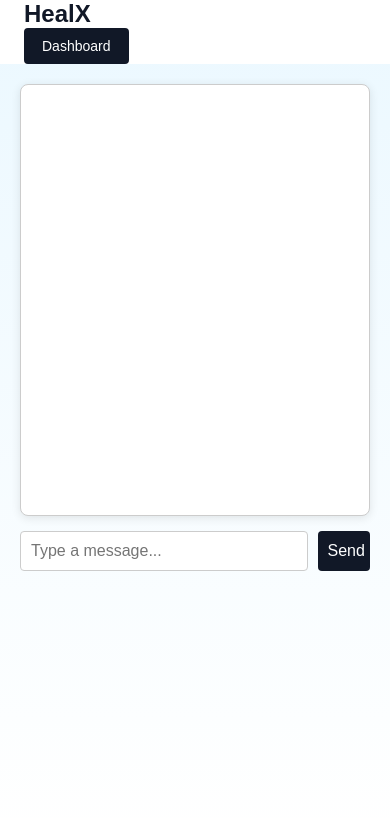
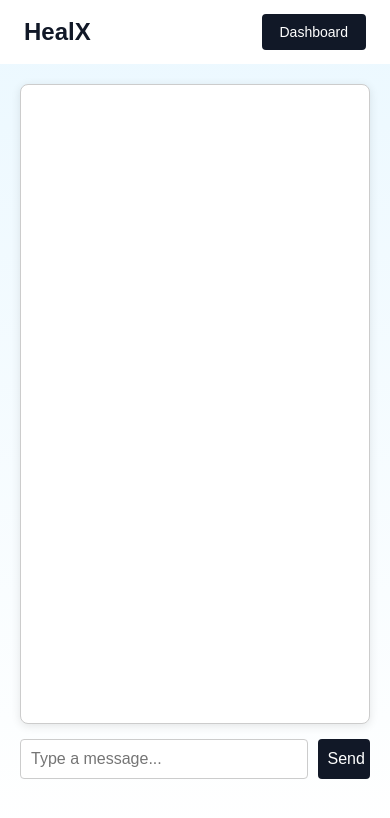
Before and after one commit to rehmanazeem/patient_power_pack, a Flask app: page / in a window 390 px wide. Shown: the top 818 px of the page. Run offline with Flask 3, Linux system fonts and the light colour scheme.

Commit message:
Changed chat box size.

```diff
--- a/static/style.css
+++ b/static/style.css
@@ -53,19 +53,7 @@ a {
     opacity: 0.85;
 }
 
-/* Responsive settings */
-@media (max-width: 768px) {
-    #navbar-inner {
-        flex-direction: column;
-        align-items: flex-start;
-        height: auto;
-    }
 
-    #auth-buttons {
-        flex-direction: column;
-        gap: 0.5rem;
-    }
-}
 
 
 
@@ -96,7 +84,7 @@ h1 {
     border: 1px solid #ccc;
     border-radius: 8px;
     background-color: #fff;
-    height: 400px;
+    height: 72vh;
     overflow-y: auto;
     padding: 15px;
     margin-bottom: 15px;
```
